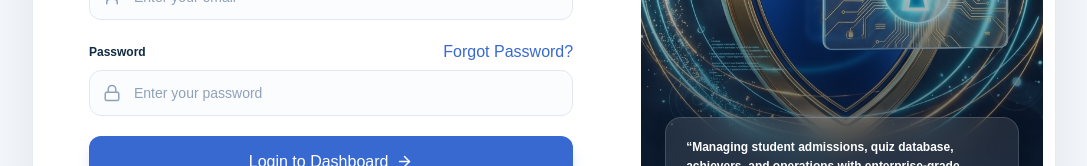
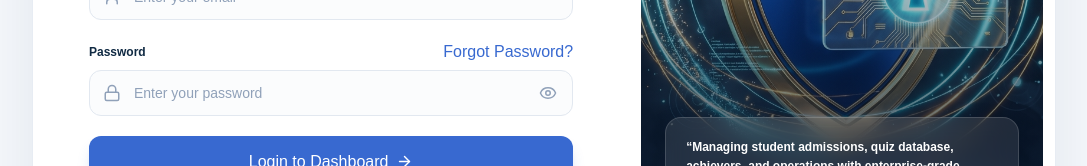
Before and after one commit to DineshSinghAndroid/prince-defence-admin, a Next.js app: page /login in a window 1280 px wide. Shown: the part 405-571 px from the top of the page, without its empty margins (96-1183 px from the left). Built offline with nearby package versions, Linux system fonts and the light colour scheme; no server answers.

Commit message:
feat(auth): add password show/hide eye toggle functionality to reset password and login screens

```diff
--- a/app/admin/forgot-password/reset/page.jsx
+++ b/app/admin/forgot-password/reset/page.jsx
@@ -8,6 +8,8 @@ import toast from "react-hot-toast";
 import {
     Shield,
     Lock,
+    Eye,
+    EyeOff,
     ArrowRight,
     Loader2,
     CheckCircle2,
@@ -51,6 +53,8 @@ function ResetPasswordForm() {
     const { hydrated, resetToken } = usePasswordResetSession();
     const [newPassword, setNewPassword] = useState("");
     const [confirmPassword, setConfirmPassword] = useState("");
+    const [showNewPassword, setShowNewPassword] = useState(false);
+    const [showConfirmPassword, setShowConfirmPassword] = useState(false);
     const [loading, setLoading] = useState(false);
 
     const validatePassword = () => {
@@ -226,10 +230,10 @@ function ResetPasswordForm() {
                             Must be at least 12 characters. Choose a unique password for maximum protection.
                         </p>
 
-                        {/* Form (NO EYE ICONS) */}
+                        {/* Form */}
                         <form onSubmit={handleSubmit} className="mt-6 space-y-4 sm:space-y-5">
 
-                            {/* New Password (No Eye) */}
+                            {/* New Password */}
                             <div>
                                 <label
                                     htmlFor="newPassword"
@@ -247,19 +251,29 @@ function ResetPasswordForm() {
                                     <input
                                         id="newPassword"
                                         name="newPassword"
-                                        type="password"
+                                        type={showNewPassword ? "text" : "password"}
                                         placeholder="Enter at least 12 characters"
                                         autoComplete="new-password"
                                         value={newPassword}
                                         onChange={(e) => setNewPassword(e.target.value)}
                                         minLength={12}
                                         disabled={loading}
-                                        className="w-full rounded-xl border border-slate-200 bg-slate-50/60 py-3 pl-11 pr-4 text-sm text-[var(--navy)] outline-none transition placeholder:text-slate-400 focus:border-[#3869D0] focus:bg-white focus:ring-4 focus:ring-[#3869D0]/10 disabled:cursor-not-allowed disabled:opacity-60"
+                                        className="w-full rounded-xl border border-slate-200 bg-slate-50/60 py-3 pl-11 pr-11 text-sm text-[var(--navy)] outline-none transition placeholder:text-slate-400 focus:border-[#3869D0] focus:bg-white focus:ring-4 focus:ring-[#3869D0]/10 disabled:cursor-not-allowed disabled:opacity-60"
                                     />
+
+                                    <button
+                                        type="button"
+                                        onClick={() => setShowNewPassword((current) => !current)}
+                                        disabled={loading}
+                                        aria-label={showNewPassword ? "Hide password" : "Show password"}
+                                        className="absolute right-3 top-1/2 -translate-y-1/2 rounded-lg p-1 text-slate-400 transition hover:bg-slate-100 hover:text-slate-600 disabled:cursor-not-allowed disabled:opacity-50"
+                                    >
+                                        {showNewPassword ? <EyeOff size={18} /> : <Eye size={18} />}
+                                    </button>
                                 </div>
                             </div>
 
-                            {/* Confirm Password (No Eye) */}
+                            {/* Confirm Password */}
                             <div>
                                 <label
                                     htmlFor="confirmPassword"
@@ -277,14 +291,24 @@ function ResetPasswordForm() {
                                     <input
                                         id="confirmPassword"
                                         name="confirmPassword"
-                                        type="password"
+                                        type={showConfirmPassword ? "text" : "password"}
                                         placeholder="Re-enter your new password"
                                         autoComplete="new-password"
                                         value={confirmPassword}
                                         onChange={(e) => setConfirmPassword(e.target.value)}
                                         disabled={loading}
-                                        className="w-full rounded-xl border border-slate-200 bg-slate-50/60 py-3 pl-11 pr-4 text-sm text-[var(--navy)] outline-none transition placeholder:text-slate-400 focus:border-[#3869D0] focus:bg-white focus:ring-4 focus:ring-[#3869D0]/10 disabled:cursor-not-allowed disabled:opacity-60"
+                                        className="w-full rounded-xl border border-slate-200 bg-slate-50/60 py-3 pl-11 pr-11 text-sm text-[var(--navy)] outline-none transition placeholder:text-slate-400 focus:border-[#3869D0] focus:bg-white focus:ring-4 focus:ring-[#3869D0]/10 disabled:cursor-not-allowed disabled:opacity-60"
                                     />
+
+                                    <button
+                                        type="button"
+                                        onClick={() => setShowConfirmPassword((current) => !current)}
+                                        disabled={loading}
+                                        aria-label={showConfirmPassword ? "Hide password" : "Show password"}
+                                        className="absolute right-3 top-1/2 -translate-y-1/2 rounded-lg p-1 text-slate-400 transition hover:bg-slate-100 hover:text-slate-600 disabled:cursor-not-allowed disabled:opacity-50"
+                                    >
+                                        {showConfirmPassword ? <EyeOff size={18} /> : <Eye size={18} />}
+                                    </button>
                                 </div>
                             </div>
 
--- a/app/login/page.jsx
+++ b/app/login/page.jsx
@@ -10,6 +10,8 @@ import { AuthContext } from "@/context/AuthContext";
 import {
     User,
     Lock,
+    Eye,
+    EyeOff,
     ArrowRight,
     Loader2,
     Shield,
@@ -27,6 +29,7 @@ export default function LoginPage() {
 
     const [email, setEmail] = useState("");
     const [password, setPassword] = useState("");
+    const [showPassword, setShowPassword] = useState(false);
     const [loading, setLoading] = useState(false);
 
     useEffect(() => {
@@ -249,7 +252,7 @@ export default function LoginPage() {
                                 </div>
                             </div>
 
-                            {/* Password (NO EYE ICON) */}
+                            {/* Password */}
                             <div>
                                 <div className="mb-1.5 flex items-center justify-between">
                                     <label
@@ -278,15 +281,25 @@ export default function LoginPage() {
                                     <input
                                         id="password"
                                         name="password"
-                                        type="password"
+                                        type={showPassword ? "text" : "password"}
                                         placeholder="Enter your password"
                                         autoComplete="current-password"
                                         value={password}
                                         onChange={(e) => setPassword(e.target.value)}
                                         required
                                         disabled={loading}
-                                        className="w-full rounded-xl border border-slate-200 bg-slate-50/60 py-3 pl-11 pr-4 text-sm text-[var(--navy)] outline-none transition placeholder:text-slate-400 focus:border-[#3869D0] focus:bg-white focus:ring-4 focus:ring-[#3869D0]/10 disabled:cursor-not-allowed disabled:opacity-60"
+                                        className="w-full rounded-xl border border-slate-200 bg-slate-50/60 py-3 pl-11 pr-11 text-sm text-[var(--navy)] outline-none transition placeholder:text-slate-400 focus:border-[#3869D0] focus:bg-white focus:ring-4 focus:ring-[#3869D0]/10 disabled:cursor-not-allowed disabled:opacity-60"
                                     />
+
+                                    <button
+                                        type="button"
+                                        onClick={() => setShowPassword((current) => !current)}
+                                        disabled={loading}
+                                        aria-label={showPassword ? "Hide password" : "Show password"}
+                                        className="absolute right-3 top-1/2 -translate-y-1/2 rounded-lg p-1 text-slate-400 transition hover:bg-slate-100 hover:text-slate-600 disabled:cursor-not-allowed disabled:opacity-50"
+                                    >
+                                        {showPassword ? <EyeOff size={18} /> : <Eye size={18} />}
+                                    </button>
                                 </div>
                             </div>
 
```
